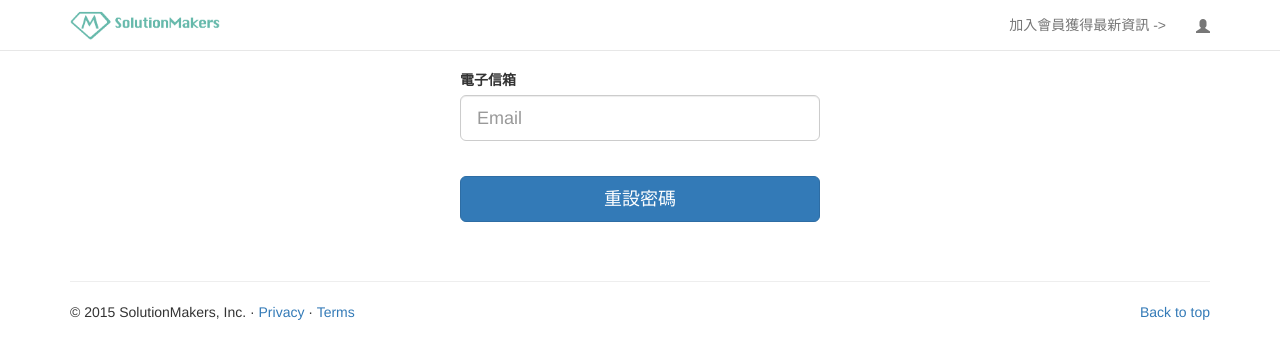
After one commit to prob1995/solutionmakers, a Django app: page /resetpw/ in a window 1280 px wide. The commit adds this page. Shown: the top 359 px of the page. Run offline with Django 3.2, Linux system fonts and the light colour scheme; some libraries are stand-ins or nearby versions.

Commit message:
sm ver.0.3

```diff
--- a/bootstrap_django/urls.py
+++ b/bootstrap_django/urls.py
@@ -16,6 +16,7 @@ urlpatterns = patterns('',
     url(r'^bissue/','home.views.bissue'),
     url(r'^issues/','home.views.issues'),
     url(r'^solutions/','home.views.solutions'),
+    url(r'^resetpw/','member.views.resetpw'),
 
 
 )
--- a/member/static/js/parse.js
+++ b/member/static/js/parse.js
@@ -89,3 +89,18 @@ function logged(){
   window.location = "/login";
   }
 };
+
+function resetpw(){
+  Parse.initialize("DOCFRQzHNP4zxWW8S1QfyQ7l8pAsfzPcr8U9r1qe", "AX7yzCEAWZRFiceDVupx1aqjW1OqYbNYnNp16dej");
+  var email = document.getElementById('newemail').value;
+  Parse.User.requestPasswordReset(email, {
+  success: function() {
+  // Password reset request was sent successfully
+  alert('請查看email來重設密碼');
+  },
+  error: function(error) {
+    // Show the error message somewhere
+    alert("Error: " + error.code + " " + error.message);
+  }
+});
+}
--- a/member/templates/login.html
+++ b/member/templates/login.html
@@ -24,7 +24,7 @@
             <input type="password" class="form-control input-lg" id="loginpassword" placeholder="Password">
           </div>
           <p>
-            <a href="#"><u>忘記密碼？</u></a>
+            <a href="/resetpw"><u>忘記密碼？</u></a>
           </p>
           <br>
           <p>
--- /dev/null
+++ b/member/templates/resetpw.html
@@ -0,0 +1,59 @@
+
+<!DOCTYPE html>
+<html lang="en">
+  <!-- Head -->
+  {% include "common/head.html" %}
+  <body role="document">
+  <!-- Header -->
+  {% include "common/header.html" %}
+
+    <div class="container theme-showcase" role="main">
+      <div class="page-header">
+      </div>
+        <!-- Login -->
+        <div class="row">
+            <div class="col-md-4">
+			</div>
+		    <div class="col-md-4">
+            <div class="form-group">
+              <label for="newemail">電子信箱</label>
+              <input type="email" class="form-control input-lg" id="newemail" placeholder="Email">
+            </div>
+
+          <!-- Large button group -->
+          <!--
+            <p>
+            <div class="btn-group">
+                <button class="btn btn-default btn-lg dropdown-toggle" type="button" data-toggle="dropdown" aria-expanded="false">
+                Major
+                <span class="caret"></span>
+                </button>
+                <ul class="dropdown-menu" role="menu">
+                  <li>Mechanics</li>
+                  <li>Eletrics</li>
+                </ul>
+            </div>
+            </p>
+            -->
+          <br>
+          <p>
+            <button type="button" class="btn btn-primary btn-lg btn-block" onclick="resetpw()">重設密碼</button>
+          </p>
+        </div>
+		    <div class="col-md-4">
+			  </div>
+      </div>
+        <!-- /Login -->
+
+
+      <!-- footer -->
+      {% include "common/footer.html" %}
+
+    </div> <!-- /container -->
+
+
+
+    <!-- bottom Bootstrap and JS -->
+    {% include "common/bottom_js.html" %}
+  </body>
+</html>
--- a/member/views.py
+++ b/member/views.py
@@ -9,3 +9,7 @@ def newaccount(request):
 
 def account(request):
     return render(request,"account.html")
+
+
+def resetpw(request):
+    return render(request,"resetpw.html")
```
Also changed, not shown: bootstrap_django/settings.py (line endings or trailing spaces).
